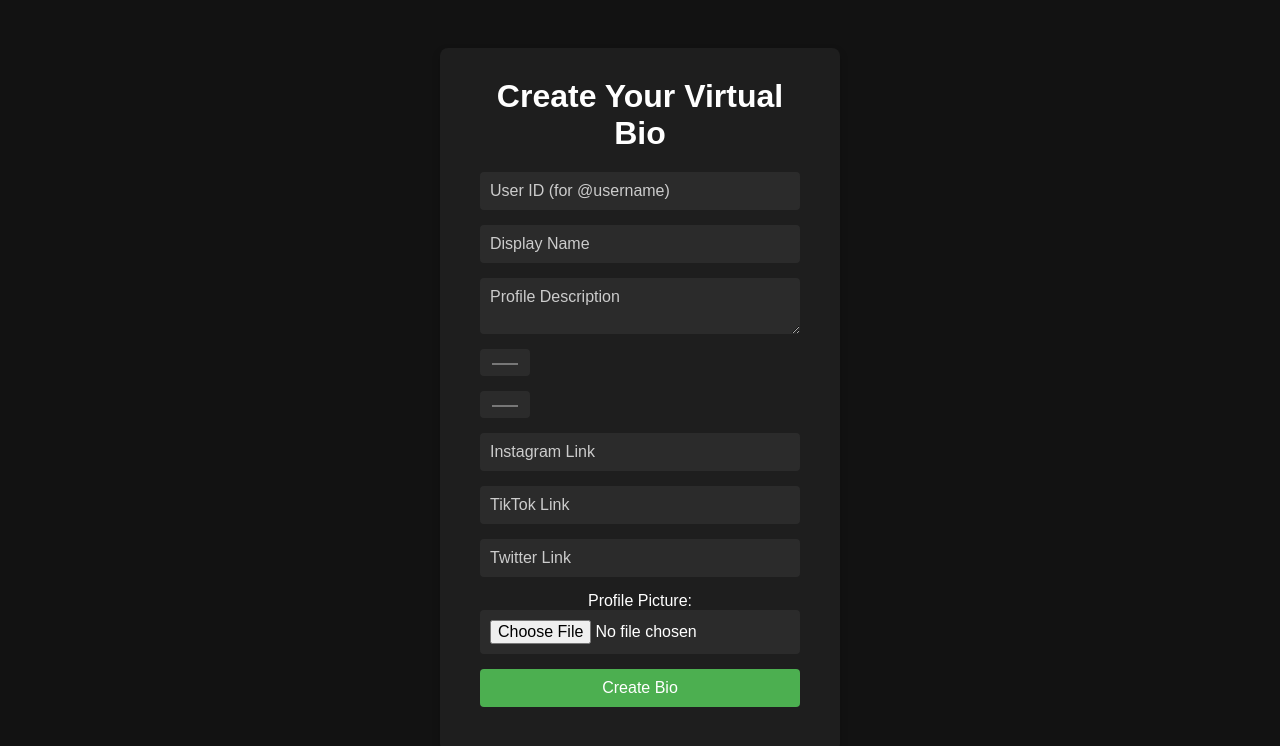
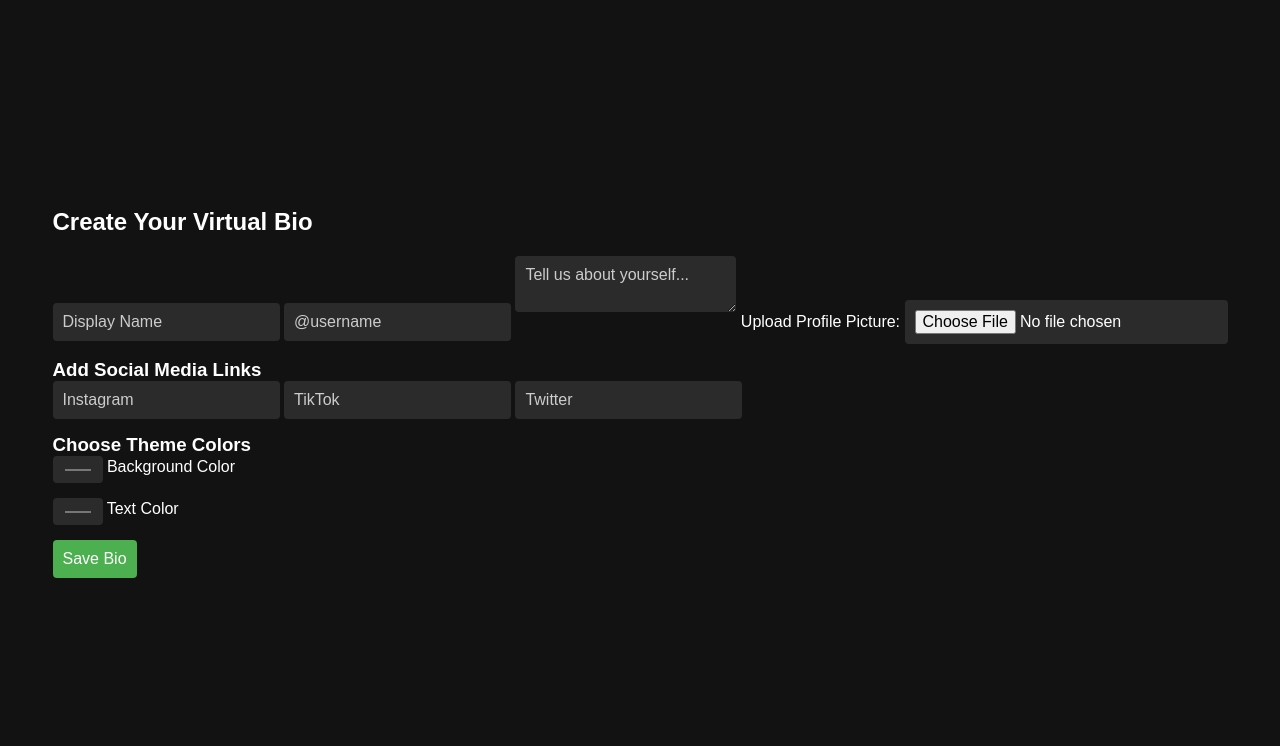
Before and after one commit to AlanXiao01/Virtual-Bio-Site, a plain HTML site: page index.html in a window 1280 px wide. Both pictures are taken after typing "Sample" into the empty fields and a click on the button "Login". Drawn offline with Linux system fonts and the light colour scheme.

Commit message:
Update index.html

```diff
--- a/index.html
+++ b/index.html
@@ -3,63 +3,66 @@
 <head>
   <meta charset="UTF-8">
   <meta name="viewport" content="width=device-width, initial-scale=1.0">
-  <title>Virtual Bio</title>
+  <title>Virtual Bio Card Creator</title>
   <link rel="stylesheet" href="styles.css">
 </head>
 <body>
-  <!-- Login Page -->
-  <div id="login-page" class="page">
-    <div class="login-container">
+  <div id="app">
+    <!-- Login Section -->
+    <div id="login-page">
       <h1>Login to Your Bio</h1>
-      <form id="login-form" class="login-form">
-        <input type="text" id="login-username" placeholder="@username" required />
+      <form id="login-form">
+        <input type="text" id="login-username" placeholder="@username" required>
         <button type="submit">Login</button>
       </form>
     </div>
-  </div>
 
-  <!-- Onboarding Page -->
-  <div id="onboarding-page" class="page hidden">
-    <div class="onboarding-container">
-      <h1>Create Your Virtual Bio</h1>
-      <form id="onboarding-form" class="onboarding-form">
-        <input type="text" id="user-id" placeholder="User ID (for @username)" required />
-        <input type="text" id="display-name" placeholder="Display Name" required />
-        <textarea id="profile-description" placeholder="Profile Description"></textarea>
+    <!-- Onboarding Form -->
+    <div id="onboarding-page" style="display:none;">
+      <h2>Create Your Virtual Bio</h2>
+      <form id="onboarding-form">
+        <input type="text" id="display-name" placeholder="Display Name" required>
+        <input type="text" id="user-id" placeholder="@username" required>
+        <textarea id="profile-description" placeholder="Tell us about yourself..." required></textarea>
 
-        <input type="color" id="bg-color" value="#121212" />
-        <input type="color" id="text-color" value="#ffffff" />
+        <label>Upload Profile Picture:</label>
+        <input type="file" id="profile-pic" accept="image/*" required>
 
-        <input type="url" id="instagram" placeholder="Instagram Link" />
-        <input type="url" id="tiktok" placeholder="TikTok Link" />
-        <input type="url" id="twitter" placeholder="Twitter Link" />
+        <h3>Add Social Media Links</h3>
+        <input type="url" id="instagram" placeholder="Instagram">
+        <input type="url" id="tiktok" placeholder="TikTok">
+        <input type="url" id="twitter" placeholder="Twitter">
 
-        <label>Profile Picture:</label>
-        <input type="file" id="profile-pic" accept="image/*" />
+        <h3>Choose Theme Colors</h3>
+        <input type="color" id="bg-color" value="#000000"> Background Color<br>
+        <input type="color" id="text-color" value="#FFFFFF"> Text Color<br>
 
-        <button type="submit">Create Bio</button>
+        <button type="submit">Save Bio</button>
       </form>
     </div>
-  </div>
 
-  <!-- Profile Page -->
-  <div id="profile-page" class="page hidden">
-    <div class="profile-container">
-      <img id="profile-pic-display" class="profile-pic" />
-      <h2 id="display-name-display"></h2>
-      <p id="profile-description-display"></p>
+    <!-- Profile Page -->
+    <div id="profile-page" style="display:none;">
+      <div id="profile-container">
+        <img id="profile-pic-display" src="#" alt="Profile Picture">
+        <h1 id="display-name-display"></h1>
+        <p id="profile-description-display"></p>
 
-      <div class="social-links">
-        <a id="instagram-link" target="_blank">Instagram</a>
-        <a id="tiktok-link" target="_blank">TikTok</a>
-        <a id="twitter-link" target="_blank">Twitter</a>
+        <div id="social-links">
+          <a id="instagram-link" href="#" target="_blank">Instagram</a>
+          <a id="tiktok-link" href="#" target="_blank">TikTok</a>
+          <a id="twitter-link" href="#" target="_blank">Twitter</a>
+        </div>
       </div>
 
-      <p>Share your bio with others:</p>
-      <input type="text" id="sharable-link" readonly />
-      <button id="copy-link-btn">Copy Link</button>
+      <div id="sharable-link-section">
+        <p>Share your bio with others:</p>
+        <input type="text" id="sharable-link" readonly>
+        <button id="copy-link-btn">Copy Link</button>
+      </div>
 
       <button id="edit-bio-btn">Edit Bio</button>
+      <div id="watermark">Powered by Virtual Bio</div>
     </div>
   </div>
 
```
